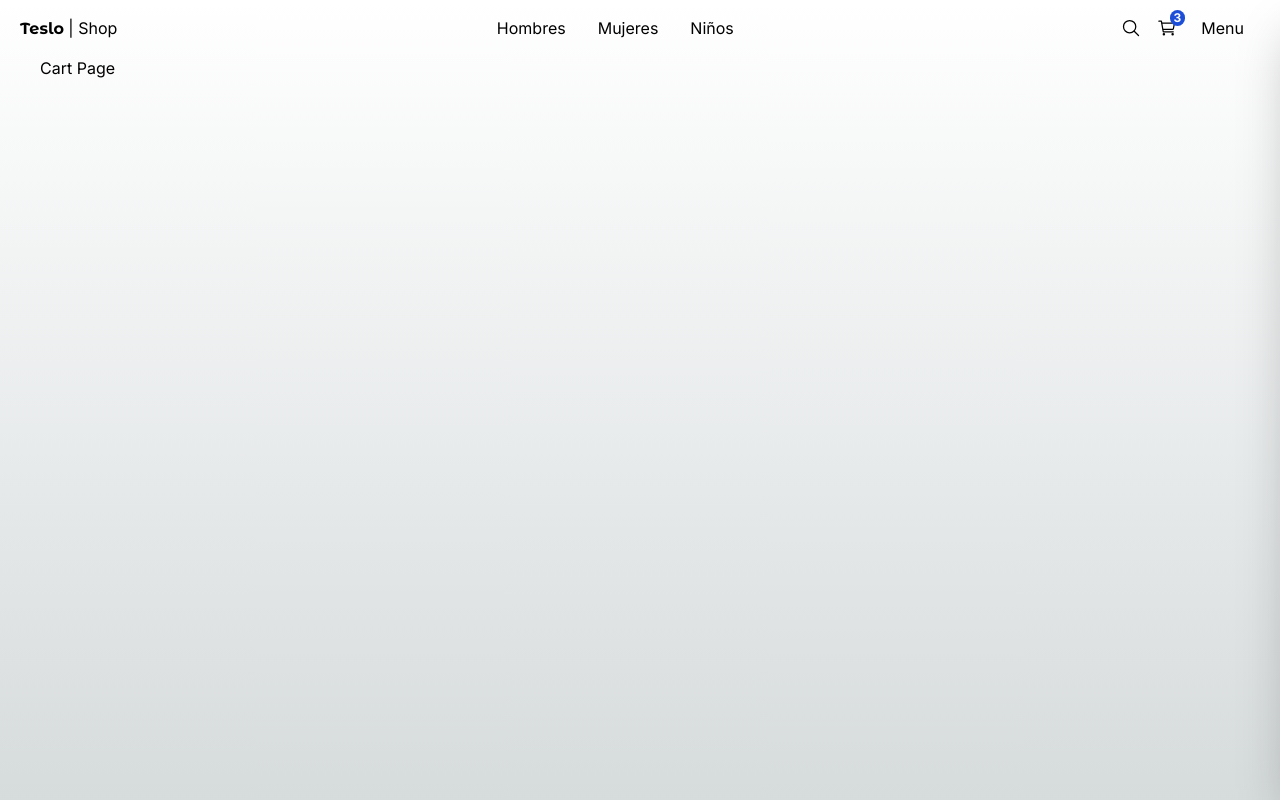
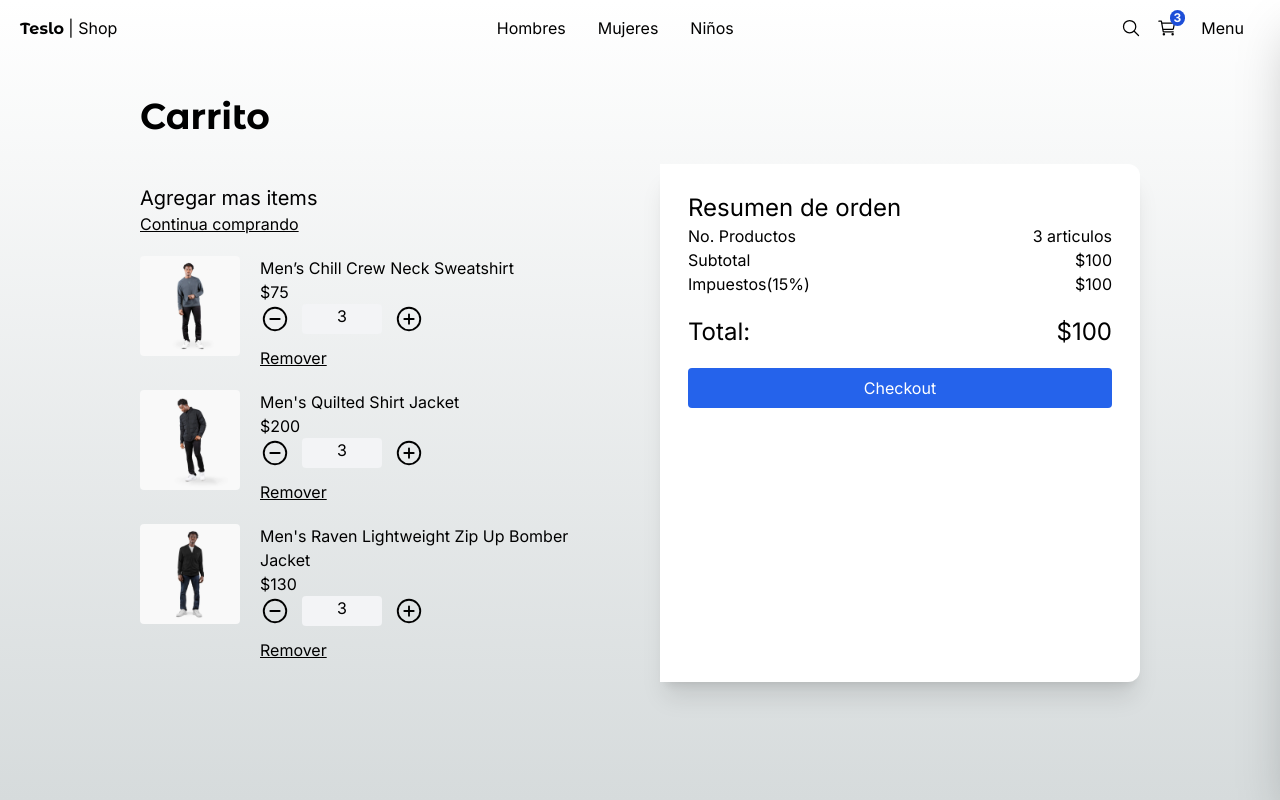
Before and after one commit to gabbriel95/teslo-shop-next, a Next.js app: page /cart in a window 1280 px wide. Built offline with nearby package versions, Linux system fonts and the light colour scheme.

Commit message:
feat: carrito estatico

```diff
--- a/src/app/(shop)/cart/page.tsx
+++ b/src/app/(shop)/cart/page.tsx
@@ -1,7 +1,83 @@
+import Link from "next/link";
+
+import { QuantitySelector, Title } from "@/components";
+import { initialData } from "@/seed/seed";
+import Image from "next/image";
+
+const productInCart = [
+  initialData.products[0],
+  initialData.products[1],
+  initialData.products[2],
+];
+
 export default function () {
   return (
-    <div>
-      <h1>Cart Page</h1>
+    <div className="flex justify-center items-center mb-72 px-10 sm:px-0">
+      <div className="flex flex-col w-[1000px]">
+        <Title title="Carrito" />
+
+        <div className="grid grid-cols-1 sm:grid-cols-2 gap-10">
+          {/*Carrito */}
+
+          <div className="flex flex-col mt-5">
+            <span className="text-xl"> Agregar mas items</span>
+            <Link href="/" className="underline mb-5">
+              Continua comprando
+            </Link>
+            {/*Items */}
+            {productInCart.map((product) => (
+              <div key={product.slug} className="flex mb-5">
+                <Image
+                  src={`/products/${product.images[0]}`}
+                  width={100}
+                  height={100}
+                  style={{
+                    width: "100px",
+                    height: "100px",
+                  }}
+                  alt={product.title}
+                  className="mr-5 rounded"
+                />
+                <div>
+                  <p>{product.title}</p>
+                  <p>${product.price}</p>
+                  <QuantitySelector quantity={3} />
+
+                  <button className="underline mt-3">Remover</button>
+                </div>
+              </div>
+            ))}
+          </div>
+
+          {/*Checkout - resumen de orden*/}
+
+          <div className="bg-white rounded-r-xl shadow-xl p-7">
+            <h2 className="text-2xl mb-02">Resumen de orden</h2>
+            <div className="grid grid-cols-2">
+              <span>No. Productos</span>
+              <span className="text-right">3 articulos</span>
+
+              <span>Subtotal</span>
+              <span className="text-right">$100</span>
+
+              <span>Impuestos(15%)</span>
+              <span className="text-right">$100</span>
+
+              <span className="mt-5 text-2xl">Total:</span>
+              <span className="mt-5 text-2xl text-right">$100</span>
+            </div>
+
+            <div className="mt-5 mb-2 w-full">
+              <Link
+                className="flex btn-primary justify-center"
+                href="/checkout/address"
+              >
+                Checkout
+              </Link>
+            </div>
+          </div>
+        </div>
+      </div>
     </div>
   );
 }
```
